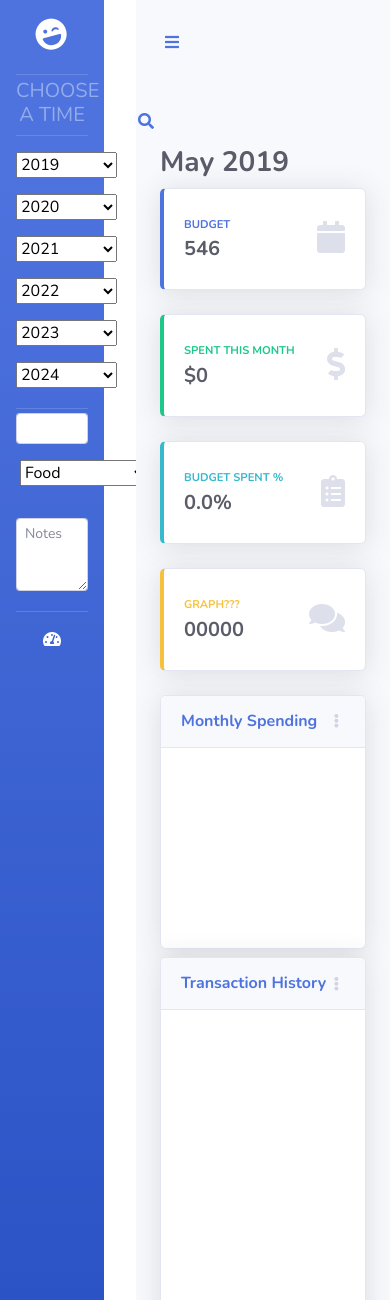
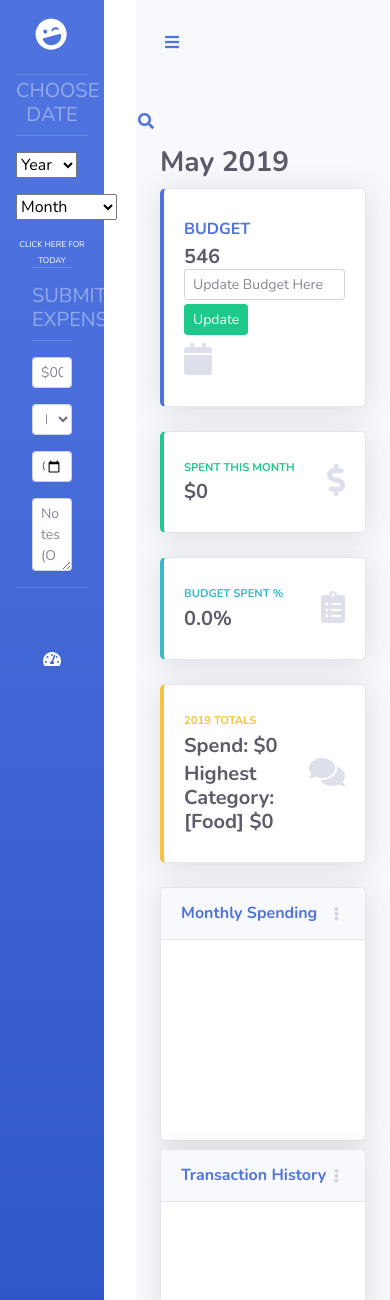
Before and after one commit to wilsonmacleod/Spend-Ez, a Flask app: page /landing in a window 390 px wide. Shown: the top 1300 px of the page. Run offline with Flask 2, Linux system fonts and the light colour scheme; a user stored in the database is signed in; data comes from the database, SQL or seed files in the repository; both versions use the stored data as it was after the commit; data that the repository does not hold is empty; some libraries are stand-ins or nearby versions.

Commit message:
needs polish but 1.0

```diff
--- a/ez/forms.py
+++ b/ez/forms.py
@@ -1,6 +1,8 @@
 from flask_wtf import FlaskForm
-from wtforms import StringField, PasswordField, TextAreaField, SubmitField, FloatField, SelectField
+from wtforms import StringField, PasswordField, TextAreaField, SubmitField, FloatField, SelectField, DateField
 from wtforms.validators import DataRequired, Length, Email, EqualTo
+
+from datetime import datetime
 
 class LoginForm(FlaskForm):
     username = StringField('Username', validators=[DataRequired()])
@@ -16,39 +18,29 @@
                         ('Gift', 'Gift'), ('Other', 'Other')]
     category = SelectField(u'category', validators=[DataRequired()],
                             choices = category_choices, coerce=str, default = 'Category')
+    date_posted = DateField(default=datetime.today)
     note = TextAreaField()
-    submit = SubmitField('Submit Expense')
+    submit = SubmitField('Submit')
 
-class YearMonth(FlaskForm):
+class TimeTravel(FlaskForm):
 
-    def choice_gen(year):
+    month_choices = [('0', 'Month'), ('1', 'January'), ('2', 'February'), ('3', 'March'),
+                ('4', 'April'), ('5', 'May'), ('6', 'June'),
+                ('7', 'July'), ('8', 'August'),
+                ('9', 'September'), ('10', 'October'),
+                ('11', 'November'), ('12', 'December')]
 
-        months = [('1', 'January'), ('2', 'February'), ('3', 'March'),
-                    ('4', 'April'), ('5', 'May'), ('6', 'June'),
-                    ('7', 'July'), ('8', 'August'),
-                    ('9', 'September'), ('10', 'October'),
-                    ('11', 'November'), ('12', 'December')]
+    year_choices = [('0', 'Year'), ('2019', '2019'), ('2020', '2020'),
+                ('2021', '2021'), ('2022', '2022'),
+                ('2023', '2023'), ('2024', '2024'),
+                ('2025', '2025'), ('2026', '2026')]
 
-        year_dict = {'19': [('--', '2019')], '20': [('--', '2020')],
-                        '21': [('--', '2021')],  '22': [('--', '2022')],
-                        '23': [('--', '2023')], '24': [('--', '2024')]}
+    months = SelectField(u'2019', validators=[DataRequired()],
+                            choices = month_choices, coerce=str, default = 'Month')
+    years = SelectField(u'2020', validators=[DataRequired()],
+                            choices = year_choices, coerce=str, default = 'Year')
+    submit = SubmitField('Go')
 
-        d1 = dict(year_dict[year])
-        d1.update(dict(months))
-        final_list = list(d1.items())
-        return final_list
-
-    t19 = SelectField(u'2019', validators=[DataRequired()],
-                            choices = choice_gen('19'), coerce=str, default = '2019')
-    t20 = SelectField(u'2020', validators=[DataRequired()],
-                            choices = choice_gen('20'), coerce=str, default = '2020')
-    t21 = SelectField(u'2021', validators=[DataRequired()],
-                            choices = choice_gen('21'), coerce=str, default = '2021')
-    t22 = SelectField(u'2022', validators=[DataRequired()],
-                            choices = choice_gen('22'), coerce=str, default = '2022')
-    t23 = SelectField(u'2023', validators=[DataRequired()],
-                            choices = choice_gen('23'), coerce=str, default = '2023')
-    t24 = SelectField(u'2024', validators=[DataRequired()],
-                            choices = choice_gen('24'), coerce=str, default = '2024')
-
-    submit = SubmitField('Go')
+class UpdateBudget(FlaskForm):
+    new_budget = FloatField(validators=[DataRequired()])
+    submit = SubmitField('Update')
--- a/ez/routes.py
+++ b/ez/routes.py
@@ -1,10 +1,12 @@
 from flask import render_template, url_for, flash, redirect
 from ez import app, db
-from ez.forms import LoginForm, Expend, YearMonth
+from ez.forms import LoginForm, Expend, TimeTravel, UpdateBudget
 from ez.models import User, Transactions, General
 from flask_login import login_user, logout_user, current_user, login_required
 
-import datetime
+"""
+'USER' ROUTES
+"""
 
 @app.route('/', methods = ['GET', 'POST'])
 @app.route('/login', methods = ['GET', 'POST'])
@@ -19,6 +21,10 @@
             flash('Username or Password not correct. Login Unsuccessful.', 'danger')
     return render_template('login.html', title='Login', form=form)
 
+"""
+DASHBOARD ROUTES
+"""
+
 @app.route('/logout')
 def logout():
     logout_user()
@@ -28,29 +34,91 @@
 @login_required
 def landing():
 
-    time_travel = YearMonth() # Forms
+    time_travel = TimeTravel() # Forms
     transaction_submit = Expend()
+    ub = UpdateBudget()
 
     month, month_num, year = General.find_today() #Today's str, int date and year
     user = User.query.filter_by(username=current_user.username).first() #Logged in user
     trans = Transactions.month_transactions(user, month_num, year) #Transaction from this month for user
+    ytd_spend, max_cat = Transactions.ytd_transactions(user, year)
+
     budget = user.budget #User stored budget
     total_spend = sum([x.amount for x in trans]) #User Transactions amounts
     budget_percent = (round((total_spend/budget)*100, 2))
+    labels, values = Transactions.plot_gen(user, month_num, year)
 
+    if time_travel.validate_on_submit():
+        if time_travel.years != '0' and time_travel.months != '0':
+            return redirect(url_for('tt_landing', month_num=time_travel.months.data, year=time_travel.years.data))
+    if ub.validate_on_submit():
+        user.budget = ub.new_budget.data
+        db.session.commit()
+        return redirect(url_for('landing'))
     if transaction_submit.validate_on_submit(): # Submit a Transaction
         trans = Transactions(user_id = user.id, amount=transaction_submit.amount.data,
                             note=transaction_submit.note.data,
-                            cat=transaction_submit.category.data)
+                            cat=transaction_submit.category.data,
+                            date_posted=transaction_submit.date_posted.data)
         db.session.add(trans)
         db.session.commit()
         flash(f'Succesfully Submitted ${transaction_submit.amount.data} Expense!', 'success')
         return redirect(url_for('landing'))
     return render_template('index.html', time_travel = time_travel,
-                            transaction_submit = transaction_submit,
+                            transaction_submit = transaction_submit, ub = ub,
                             month = month, year = year, trans = list(reversed(trans)), budget = budget,
-                            total_spend = total_spend,
-                            budget_percent = budget_percent)
+                            ytd_spend = ytd_spend, max_cat = max_cat, total_spend = total_spend,
+                            budget_percent = budget_percent, max=total_spend+50,
+                            labels=labels, values=values)
+
+@app.route('/landing/<int:month_num>/<int:year>/time-travel', methods = ['GET', 'POST'])
+@login_required
+def tt_landing(month_num, year):
+
+    time_travel = TimeTravel() # Forms
+    transaction_submit = Expend()
+    ub = UpdateBudget()
+
+    try:
+        month = General.month_translate(month_num)
+    except KeyError:
+        return redirect(url_for('landing'))
+    user = User.query.filter_by(username=current_user.username).first() #Logged in user
+    trans = Transactions.month_transactions(user, month_num, year) #Transaction from this month for user
+    ytd_spend, max_cat = Transactions.ytd_transactions(user, year)
+
+    budget = user.budget #User stored budget
+    total_spend = sum([x.amount for x in trans]) #User Transactions amounts
+    budget_percent = (round((total_spend/budget)*100, 2))
+    labels, values = Transactions.plot_gen(user, month_num, year)
+
+    if time_travel.validate_on_submit():
+        if time_travel.years != '0' and time_travel.months != '0':
+            return redirect(url_for('tt_landing', month_num=time_travel.months.data, year=time_travel.years.data))
+
+    if ub.validate_on_submit():
+        user.budget = ub.new_budget.data
+        db.session.commit()
+        return redirect(url_for('landing'))
+    if transaction_submit.validate_on_submit(): # Submit a Transaction
+        trans = Transactions(user_id = user.id, amount=transaction_submit.amount.data,
+                            note=transaction_submit.note.data,
+                            cat=transaction_submit.category.data,
+                            date_posted=transaction_submit.date_posted.data)
+        db.session.add(trans)
+        db.session.commit()
+        flash(f'Succesfully Submitted ${transaction_submit.amount.data} Expense!', 'success')
+        return redirect(url_for('landing'))
+    return render_template('index.html', time_travel = time_travel,
+                            transaction_submit = transaction_submit, ub = ub,
+                            month = month, year = year, trans = list(reversed(trans)), budget = budget,
+                            ytd_spend = ytd_spend, max_cat = max_cat, total_spend = total_spend,
+                            budget_percent = budget_percent, max=total_spend+50,
+                            labels=labels, values=values)
+
+"""
+DATA PASSING/UPDATING ROUTES
+"""
 
 @app.route("/landing/<int:trans_id>/delete", methods=['POST'])
 @login_required
--- a/ez/templates/index.html
+++ b/ez/templates/index.html
@@ -32,11 +32,11 @@
     <ul class="navbar-nav bg-gradient-primary sidebar sidebar-dark accordion" id="accordionSidebar">
 
       <!-- Sidebar - Brand -->
-      <a class="sidebar-brand d-flex align-items-center justify-content-center" href="index.html">
+      <a class="sidebar-brand d-flex align-items-center justify-content-center" href="{{ url_for('landing')}}">
         <div class="sidebar-brand-icon rotate-n-15">
           <i class="fas fa-laugh-wink"></i>
         </div>
-        <div class="sidebar-brand-text mx-3"><h2>Spend EZ</h2></div>
+        <div class="sidebar-brand-text mt-3"><h2>Spend EZ</h2></div>
       </a>
       <!-- Divider -->
       <hr class="sidebar-divider my-1">
@@ -44,54 +44,29 @@
 
       <!-- Heading -->
       <div class="sidebar-heading">
-       <h5> Choose A Time </h5>
+       <h5> Choose Date </h5>
       </div>
       <!-- Divider -->
       <hr class="sidebar-divider">
       <!-- Nav Item - Pages Collapse Menu -->
+      <form action="" method="POST">
+          {{time_travel.hidden_tag()}}
         <div>
-            <form class="form-group sidebar-brand-text mx-3 action" method="post" name="months">
-          {{ time_travel.t19 }}
-            </form>
-        </div>
-      <!-- Nav Item - Pages Collapse Menu -->
-        <div>
-            <form class="form-group sidebar-brand-text mx-3 action" method="post" name="months">
-          {{ time_travel.t20 }}
-            </form>
-        </div>
-   <!-- Nav Item - Pages Collapse Menu -->
-      <div>
-        <form class="form-group sidebar-brand-text mx-3 action" method="post" name="months">
-      {{ time_travel.t21 }}
-        </form>
-      </div>
-     <!-- Nav Item - Pages Collapse Menu -->
-     <div>
-        <form class="form-group sidebar-brand-text mx-3 action" method="post" name="months">
-            {{ time_travel.t22 }}
-        </form>
-      </div>
-        <!-- Nav Item - Pages Collapse Menu -->
-        <div>
-            <form class="form-group sidebar-brand-text mx-3 action" method="post" name="months">
-           {{ time_travel.t23 }}
-            </form>
-          </div>
-        <!-- Nav Item - Pages Collapse Menu -->
-        <div>
-            <form class="form-group sidebar-brand-text mx-3 action" method="post" name="months">
-           {{ time_travel.t24 }}
-          </div>
-          <div>
-            {{ time_travel.submit(class="d-none d-sm-inline-block btn btn-sm btn-secondary shadow mx-3 mb-2") }}
-          </div>
+          {{ time_travel.years(class="form-group sidebar-brand-text mx-3 action") }}
+          {{ time_travel.months(class="form-group sidebar-brand-text mx-3 action") }}
+          {{ time_travel.submit(class="d-none d-sm-inline-block btn btn-sm btn-secondary shadow mx-3") }}
         </form>
               </li>
-
-            <hr class="sidebar-divider my-1">
-
-            <div>
+              <div class="sidebar-heading">
+                  <a href="{{ url_for('landing')}}">
+                  <div><small style="color:white">Click Here for Today</small></a>
+                  </div>
+              <hr class="sidebar-divider">
+              <div class="sidebar-heading">
+                  <h5> Submit Expense </h5>
+                 </div>
+                 <!-- Divider -->
+                 <hr class="sidebar-divider">
               <form class = "form-group sidebar-brand-text mx-3 action" method= "POST" action="">
                   {{ transaction_submit.hidden_tag() }}
                       <div class="form-group">
@@ -103,25 +78,24 @@
                                   {% endfor %}
                               </div>
                           {% else %}
-                              {{ transaction_submit.amount(class="form-control form-control-sm") }}
+                              {{ transaction_submit.amount(class="form-control form-control-sm mt-3", placeholder="$00.00") }}
                           {% endif %}
                       <p>
                         </p>
-                          {{ transaction_submit.category(class = "form-group sidebar-brand-text mx-1 action") }}
-                          <p>
-                            </p>
+                          {{ transaction_submit.category(class = "form-control form-control-sm mt-3") }}
+                           {{ transaction_submit.date_posted(type="date", class = "form-control form-control-sm mt-3") }}
                     </div>
-                    {{ transaction_submit.note(class="form-control form-control-sm", placeholder="Notes", rows="3") }}
+                    {{ transaction_submit.note(class="form-control form-control-sm", placeholder="Notes (Optional)", rows="3") }}
                   <p></p>
                      {{ transaction_submit.submit(class="d-none d-sm-inline-block btn btn-sm btn-secondary shadow") }}
                 </form>
               </div>
               <hr class="sidebar-divider my-1">
 
-            <li class="nav-item active">
+            <li class="nav-item active mt-5">
                 <a class="nav-link" href="{{ url_for('logout')}}">
                   <i class="fas fa-fw fa-tachometer-alt "></i>
-                  <button class="d-none d-sm-inline-block btn btn-sm btn-secondary shadow" href = "{{ url_for('logout')}}"><h5><strong>Logout</strong></h5></button>
+                  <button class="d-none d-sm-inline-block btn btn-sm btn-secondary shadow" href = "{{ url_for('logout')}}">Logout</button>
               </li>
             </ul>
     <!-- End of Sidebar -->
@@ -170,18 +144,22 @@
           <div class="d-sm-flex align-items-center justify-content-between mb-2">
            <h1 class="h3 mt-1 text-gray-800"><strong>{{ month }} {{ year }}</strong></h1>
           </div>
-
+          {% block content %}{% endblock %}
           <!-- Content Row -->
           <div class="row">
-
-            <div class="col-xl-2 col-md-6 mb-4">
+              <div class="col-xl-3 col-md-6 mb-4">
               <div class="card border-left-primary shadow h-100 py-2">
                 <div class="card-body">
                   <div class="row no-gutters align-items-center">
                     <div class="col mr-2">
-                      <div class="text-xs font-weight-bold text-primary text-uppercase mb-1">Budget</div>
+                      <div class="text-sm font-weight-bold text-primary text-uppercase mb-1">Budget</div>
                       <div class="h5 mb-0 font-weight-bold text-gray-800">{{ budget }}</div>
                     </div>
+                    <form method="POST" action="">
+                        {{ ub.hidden_tag() }}
+                        {{ ub.new_budget(class ="form-control form-control-sm", placeholder = "Update Budget Here") }}
+                        {{ ub.submit(class="btn btn-success btn-sm mb-2 mt-1") }}
+                        </form>
                     <div class="col-auto">
                       <i class="fas fa-calendar fa-2x text-gray-300"></i>
                     </div>
@@ -233,8 +211,9 @@
                 <div class="card-body">
                   <div class="row no-gutters align-items-center">
                     <div class="col mr-2">
-                      <div class="text-xs font-weight-bold text-warning text-uppercase mb-1">Graph???</div>
-                      <div class="h5 mb-0 font-weight-bold text-gray-800">00000</div>
+                      <div class="text-xs font-weight-bold text-warning text-uppercase mb-1">{{ year }} Totals</div>
+                      <div class="text-s h5 mb-1 font-weight-bold text-gray-800">Spend: ${{ ytd_spend }}</div>
+                      <div class="text-s h5 mb-0 font-weight-bold text-gray-800">Highest Category: [{{ max_cat[0] }}] ${{ max_cat[1] }}</div>
                     </div>
                     <div class="col-auto">
                       <i class="fas fa-comments fa-2x text-gray-300"></i>
@@ -260,7 +239,7 @@
           <div class="row">
 
             <!-- Area Chart -->
-            <div class="col-xl-7 col-lg-7">
+            <div class="col-xl-6 col-lg-7">
               <div class="card shadow mb-2">
                 <!-- Card Header - Dropdown -->
                 <div class="card-header py-3 d-flex flex-row align-items-center justify-content-between">
@@ -281,11 +260,49 @@
                 <!-- Card Body -->
                 <div class="card-body">
                   <div class="chart-area">
-                    <canvas id="myAreaChart"></canvas>
+                      <script src='https://cdnjs.cloudflare.com/ajax/libs/Chart.js/1.0.2/Chart.min.js'></script>
+                            <div><canvas id="chart" width="700" height="400"></canvas></div>
+                            <script>
+                              // bar chart data
+                              var barData = {
+                                labels : [
+                                  {% for item in labels %}
+                                   "{{ item }}",
+                                  {% endfor %}
+                            ],
+                                datasets : [{
+                                  fillColor: "rgba(151,187,205,0.2)",
+                                  strokeColor: "rgba(151,187,205,1)",
+                                  pointColor: "rgba(151,187,205,1)",
+                                  data : [
+                                    {% for item in values %}
+                                       "{{ item }}",
+                                      {% endfor %}
+                                ]
+                                  }
+                                ]
+                              }
+                             // get bar chart canvas
+                             var mychart = document.getElementById("chart").getContext("2d");
+                               steps = 10
+                               max = {{max}}
+                             // draw bar chart
+                             new Chart(mychart).Bar(barData, {
+                               scaleOverride: true,
+                               scaleSteps: steps,
+                               scaleStepWidth: Math.ceil(max / steps),
+                               scaleStartValue: 0,
+                               scaleShowVerticalLines: true,
+                               scaleShowGridLines : true,
+                               barShowStroke : true,
+                               scaleShowLabels: true
+                               }
+                             );
+                            </script>
+                      </div>
                   </div>
                 </div>
               </div>
-            </div>
 
             <div class="col-xl-3 col-lg-4">
               <div class="card shadow mb-4">
@@ -313,7 +330,7 @@
                        <p><strong>[ {{ t.cat }} ]</strong></p>
                         </div>
                         <div>
-                            <form class="btn btn-danger btn-sm m-1" action="{{ url_for('delete_transaction', trans_id=t.id) }}" method="POST">
+                            <form action="{{ url_for('delete_transaction', trans_id=t.id) }}" method="POST">
                                 <input class="btn btn-danger" type="submit" value="Delete">
                               </form>
                           </div>
@@ -327,8 +344,7 @@
               </div>
             </div>
           </div>
-              </div>
-
+        </div>
           <!-- Content Row -->
 
           <div class="row">
@@ -342,6 +358,7 @@
 
       </div>
       <!-- End of Main Content -->
+
       <!-- End of Footer -->
 
     </div>
```
Also changed, not shown: ez/models.py (+35 -0 lines), ez/site.db, 1 other file.
